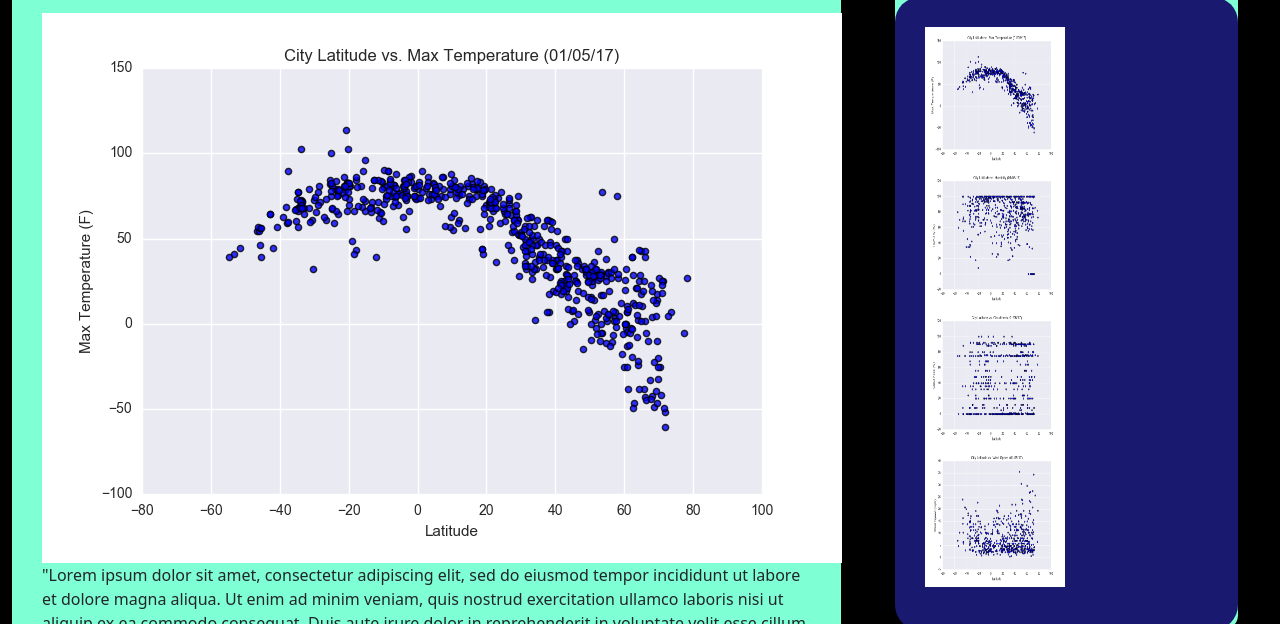
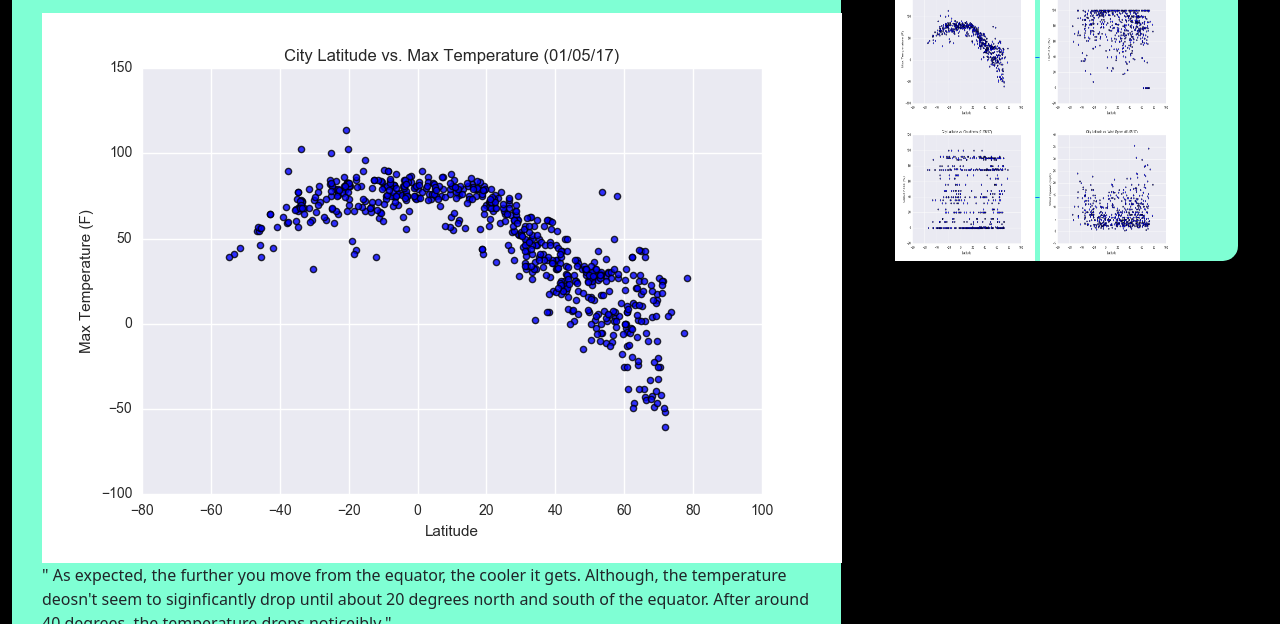
Before and after one commit to wwiseuf/website-of-the-fallen, a plain HTML site: page temp.html in a window 1280 px wide. Shown: the part 176-800 px from the top of the page. Drawn offline with nearby package versions, Linux system fonts and the light colour scheme.

Commit message:
updated visualization

```diff
--- a/temp.html
+++ b/temp.html
@@ -50,7 +50,7 @@
                 <h2>Max Temperature</h2>
             <hr>
             <img src="Resources/assets/images/Fig1.png" alt="" id="Max Temperature" alignment="right">
-            <p>"Lorem ipsum dolor sit amet, consectetur adipiscing elit, sed do eiusmod tempor incididunt ut labore et dolore magna aliqua. Ut enim ad minim veniam, quis nostrud exercitation ullamco laboris nisi ut aliquip ex ea commodo consequat. Duis aute irure dolor in reprehenderit in voluptate velit esse cillum dolore eu fugiat nulla pariatur. Excepteur sint occaecat cupidatat non proident, sunt in culpa qui officia deserunt mollit anim id est laborum."</p>
+            <p>"  As expected, the further you move from the equator, the cooler it gets.  Although, the temperature deosn't seem to siginficantly drop until about 20 degrees north and south of the equator.  After around 40 degrees, the temperature drops noticeibly."</p>
             </div>
         </div>
 
@@ -61,11 +61,18 @@
               <div class="comparisonContent">
                   <h2>Visualizations</h2>
                   <hr>
-                    <div id="images">
+                <a href=temp.html>
                   <img src="Resources/assets/images/Fig1.png" alt="" class="comparisonImg">
+                <a href=Humidity.html>
                   <img src="Resources/assets/images/Fig2.png" alt="" class="comparisonImg">
+                <a href=Cloudiness.html>
                   <img src="Resources/assets/images/Fig3.png" alt="" class="comparisonImg">
+                <a href=WindSpeed.html>
                   <img src="Resources/assets/images/Fig4.png" alt="" class="comparisonImg">
+                </a>
+                </a>
+                </a>
+                </a>
                     </div>
                 </div>
                 </section>
```
Also changed, not shown: Cloudiness.html (+9 -2 lines), Humidity.html (+9 -3 lines), WindSpeed.html (+9 -2 lines), index.html (+8 -1 lines). Lines whose indentation alone changed are shown as unchanged.
